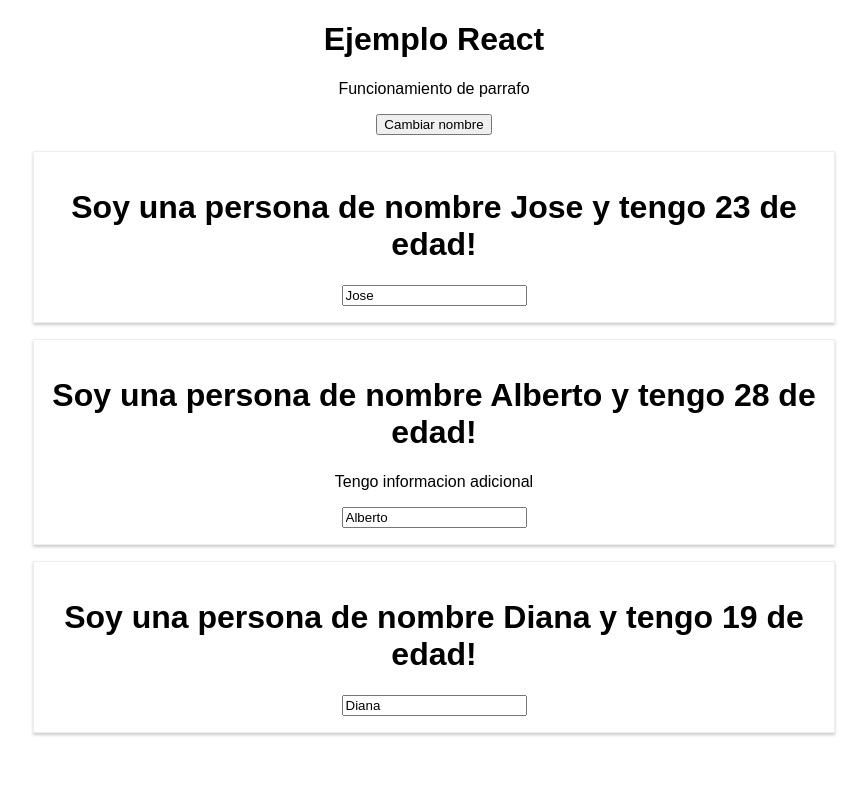
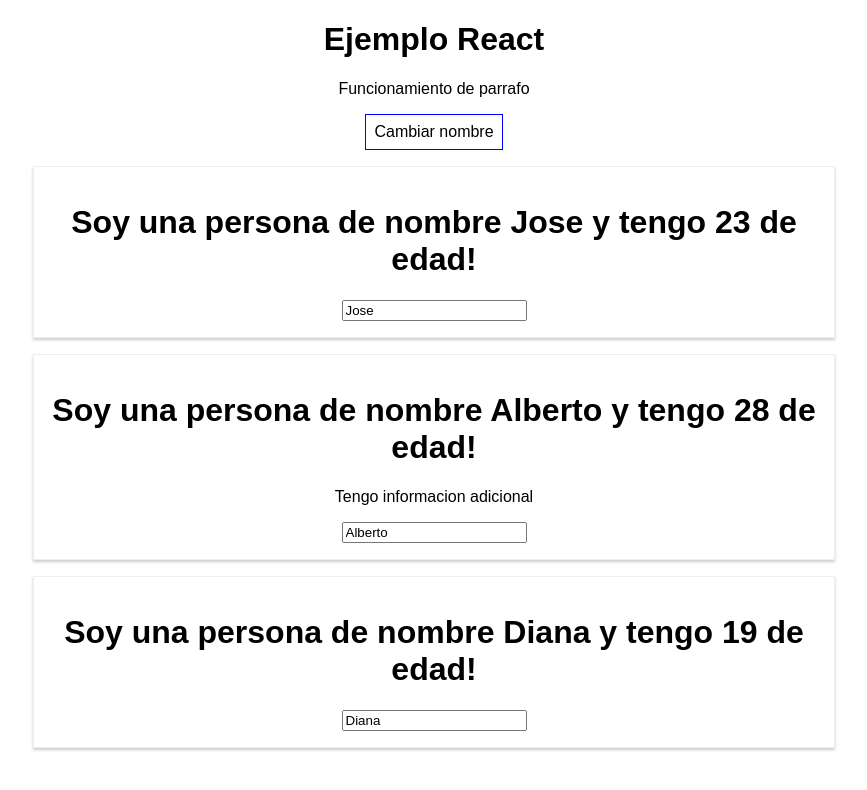
Before and after one commit to LazarusPolar/React-Train, a React (Create React App) app: page / in a window 1280 px wide. Shown: the top 790 px of the page, without its empty margins (206-1073 px from the left). Built offline with nearby package versions, Linux system fonts and the light colour scheme.

Commit message:
Manera alternativa de estilizado con JSX

```diff
--- a/src/App.js
+++ b/src/App.js
@@ -57,6 +57,16 @@
 
 
   render() {
+
+    //Solucion alternativa de estilos CSS con Javascript
+    const style = {
+      backgroundColor: 'white',
+      font: 'inherit',
+      border: '1px solid blue',
+      padding: '8px',
+      cursor: 'pointer'
+    }
+
     // Se llama al parametro this y state para obtener los datos a ingresar
     // Se pueden pasar handler de onClick a traves de las propiedades de parametros
     // Es recomendable usar siempre el "bind()"
@@ -65,7 +75,7 @@
         <h1> Ejemplo React </h1>
         <p> Funcionamiento de parrafo </p>
 
-        <button onClick = {() => this.cambiaNombreHandler('Leopoldo')}>Cambiar nombre </button>
+        <button style={style} onClick = {() => this.cambiaNombreHandler('Leopoldo')}>Cambiar nombre </button>
         <Persona nombre = {this.state.personas[0].nombre} edad = {this.state.personas[0].edad}/>
 
         <Persona nombre = {this.state.personas[1].nombre}
```
